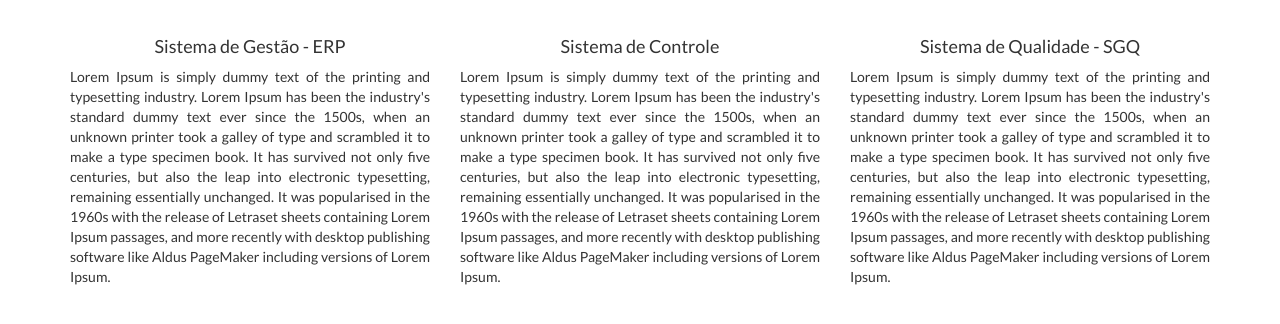
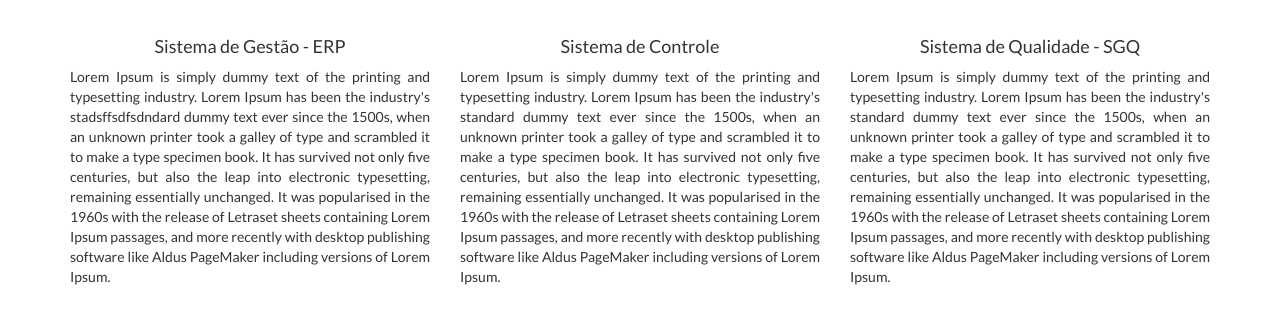
Before and after one commit to jhonesgoncal/infotech-projeto-facu, a plain HTML site: page index.html in a window 1280 px wide. Shown: the part 1076-1400 px from the top of the page. Drawn offline with nearby package versions, Linux system fonts and the light colour scheme.

Commit message:
paragrafo alterado

```diff
--- a/index.html
+++ b/index.html
@@ -95,7 +95,7 @@
                 <div class="col-sm-4 col-md-4 servicos-item">
                     <img src="img/erp.jpg" class="img-responsive img-rounded">
                     <h4>Sistema de Gestão - ERP</h4>
-                    <p>Lorem Ipsum is simply dummy text of the printing and typesetting industry. Lorem Ipsum has been the industry's standard dummy text ever since the 1500s, when an unknown printer took a galley of type and scrambled it to make a type specimen book. It has survived not only five centuries, but also the leap into electronic typesetting, remaining essentially unchanged. It was popularised in the 1960s with the release of Letraset sheets containing Lorem Ipsum passages, and more recently with desktop publishing software like Aldus PageMaker including versions of Lorem Ipsum.</p>
+                    <p>Lorem Ipsum is simply dummy text of the printing and typesetting industry. Lorem Ipsum has been the industry's stadsffsdfsdndard dummy text ever since the 1500s, when an unknown printer took a galley of type and scrambled it to make a type specimen book. It has survived not only five centuries, but also the leap into electronic typesetting, remaining essentially unchanged. It was popularised in the 1960s with the release of Letraset sheets containing Lorem Ipsum passages, and more recently with desktop publishing software like Aldus PageMaker including versions of Lorem Ipsum.</p>
                 </div>
 
 
```
